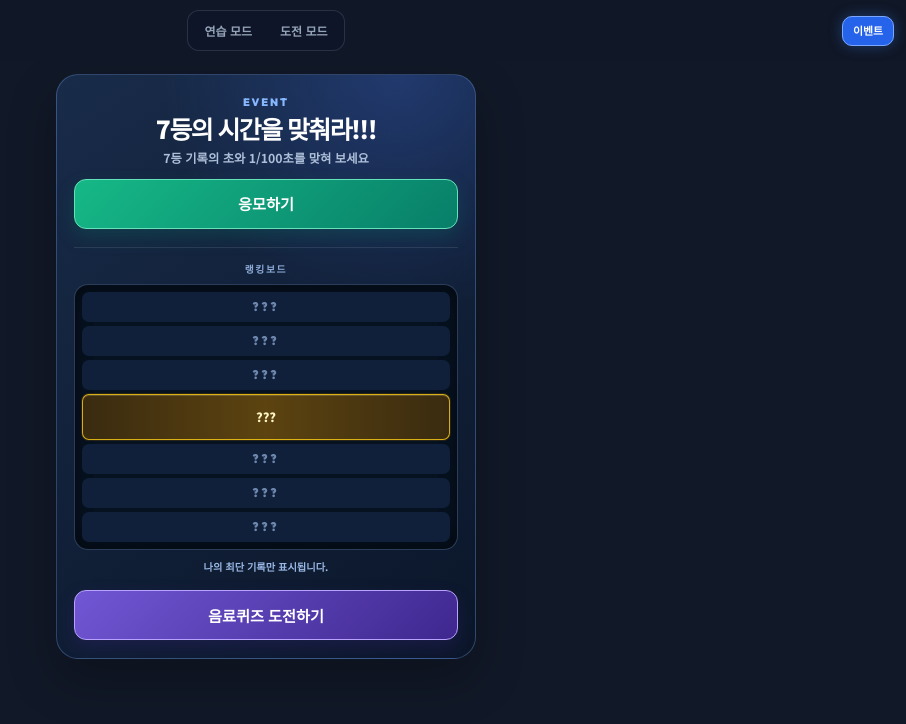
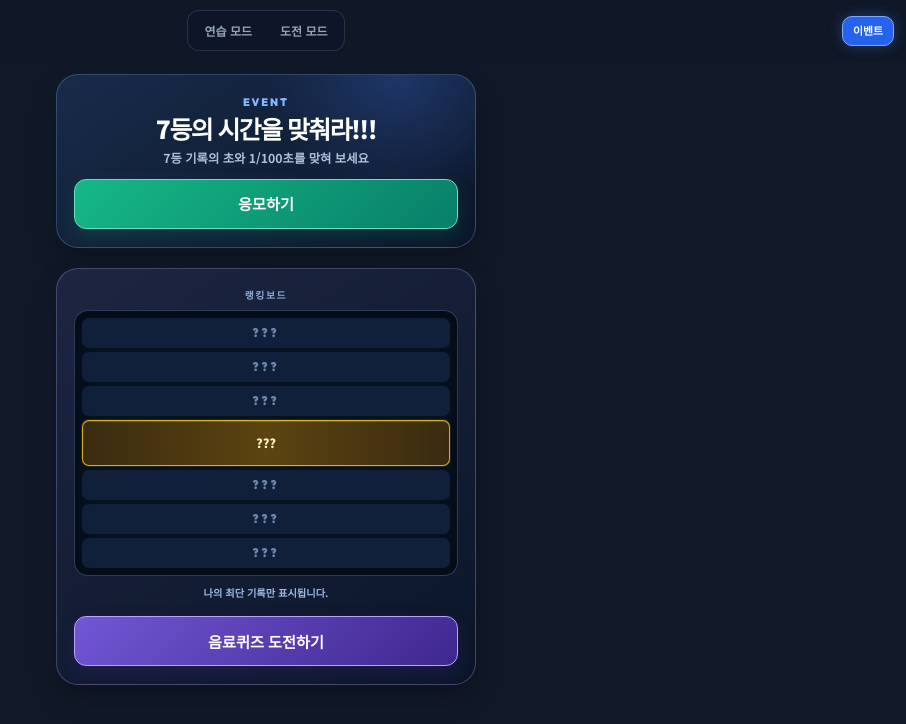
Before and after one commit to oolongteaprojectkrjj-ops/dejeng-quiz-app, a plain HTML site: page index.html in a window 1280 px wide. Both pictures are taken after a click on the button "이벤트". Shown: the whole page, without its empty margins (374-1280 px from the left). Drawn offline with Linux system fonts and the light colour scheme.

Commit message:
Separate event prediction and quiz ranking cards

```diff
--- a/index.html
+++ b/index.html
@@ -12,7 +12,7 @@
   <link rel="preconnect" href="https://fonts.googleapis.com">
   <link rel="preconnect" href="https://fonts.gstatic.com" crossorigin>
   <link href="https://fonts.googleapis.com/css2?family=Noto+Sans+KR:wght@400;500;600;700;800;900&family=Noto+Serif+KR:wght@700;900&family=Outfit:wght@600;700;800;900&display=swap" rel="stylesheet">
-  <link rel="stylesheet" href="style.css?v=1792741300">
+  <link rel="stylesheet" href="style.css?v=1792741400">
 </head>
 <body class="antialiased bg-[#111827] text-white">
   <div class="app-wrapper min-h-[100dvh] flex flex-col font-outfit pb-4 safe-bottom relative">
@@ -112,6 +112,7 @@
           <p>COMING SOON</p>
         </section>
         <section id="challengeEvent" class="challenge-event hidden" aria-labelledby="challengeEventTitle">
+          <section class="challenge-event__card" aria-labelledby="challengeEventTitle">
           <header class="challenge-event__header">
             <p>EVENT</p>
             <h2 id="challengeEventTitle">7등의 시간을 맞춰라!!!</h2>
@@ -120,6 +121,8 @@
           <p id="challengePredictionSaved" class="challenge-event__saved" aria-live="polite"></p>
           <button id="btnOpenPredictionModal" class="challenge-event__apply" type="button">응모하기</button>
 
+          </section>
+          <section class="challenge-event__card challenge-event__card--quiz" aria-label="음료퀴즈 도전">
           <section class="challenge-event__mystery" aria-label="비공개 내 순위">
             <p class="challenge-event__mystery-label">랭킹보드</p>
             <div class="challenge-event__slots">
@@ -130,6 +133,7 @@
             <p class="challenge-event__saved">나의 최단 기록만 표시됩니다.</p>
           </section>
           <button id="btnStartChallengeFromEvent" class="challenge-event__start" type="button">음료퀴즈 도전하기</button>
+          </section>
         </section>
         <section id="challengeRanking" class="challenge-ranking hidden" aria-live="polite" aria-hidden="true">
           <header class="challenge-ranking__title">
--- a/style.css
+++ b/style.css
@@ -1520,3 +1520,11 @@ body.event-view #quizMain {
 #challengeResultStats > div { display: flex; justify-content: space-between; align-items: center; gap: 16px; }
 #challengeResultStats span { margin: 0; }
 #challengeResultMessage:empty { display: none; }
+
+/* Separate prediction and quiz cards while keeping one event navigation target. */
+.challenge-event { overflow: visible; padding: 0; border: 0; border-radius: 0; background: none; box-shadow: none; }
+.challenge-event__card { padding: 22px 17px 18px; border: 1px solid rgba(104,142,202,.38); border-radius: 22px; background: radial-gradient(circle at 82% 0%,rgba(65,110,227,.28),transparent 35%),linear-gradient(145deg,#182b49,#0b1629); box-shadow: 0 12px 28px rgba(0,0,0,.2); }
+.challenge-event__card + .challenge-event__card { margin-top: 20px; }
+.challenge-event__card--quiz { background: linear-gradient(145deg,#1d2541,#0b1629); border-color: rgba(155,137,212,.38); }
+.challenge-event__card--quiz .challenge-event__mystery { margin-top: 0; padding-top: 0; border-top: 0; }
+@media (max-width: 420px) { .challenge-event__card { padding: 19px 14px 15px; border-radius: 18px; } }
```
